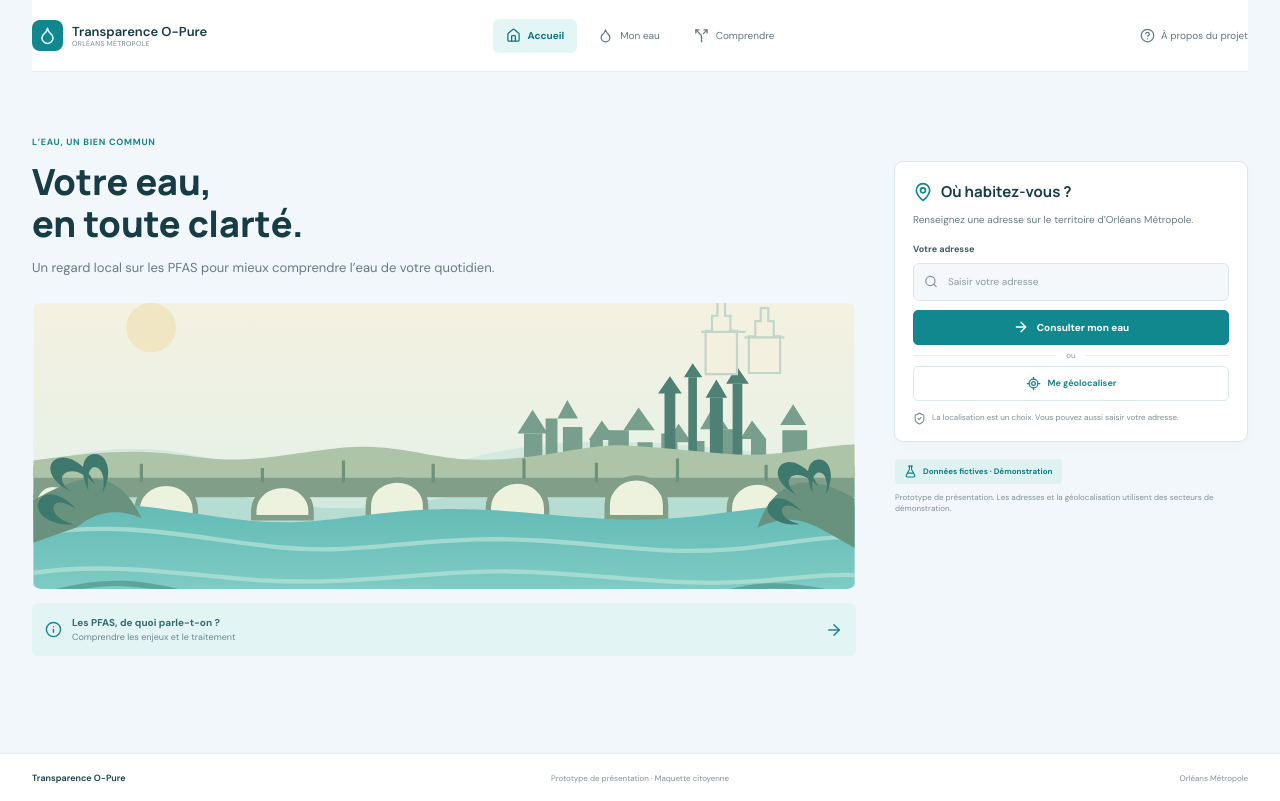
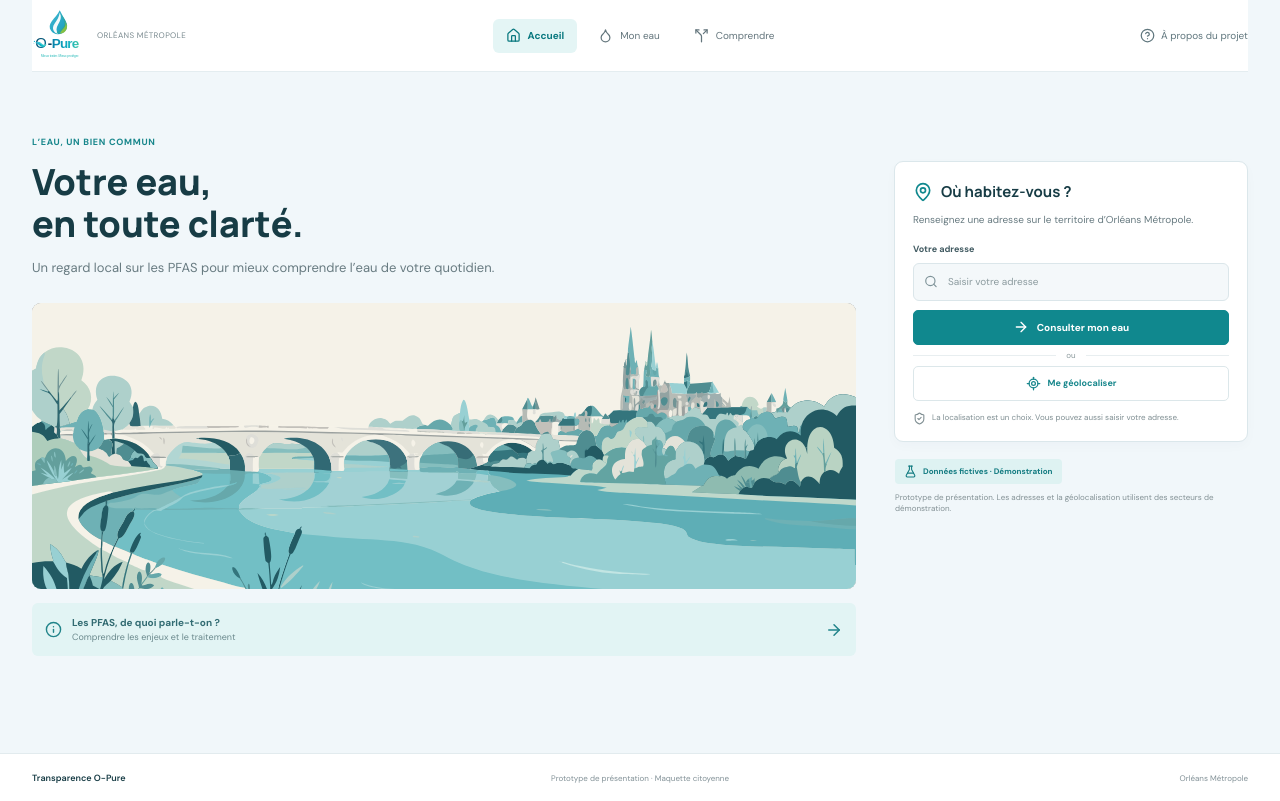
Before and after one commit to alexisdamien22/transparence_o_pure, a React (Vite) app: page / in a window 1280 px wide. Built offline with nearby package versions, Linux system fonts and the light colour scheme.

Commit message:
feat(front): refresh branding and treatment flow

```diff
--- a/index.html
+++ b/index.html
@@ -7,7 +7,7 @@
     <meta name="theme-color" content="#f1f7fa" />
     <meta name="description"
         content="Un regard local sur les PFAS pour mieux comprendre l’eau de votre quotidien à Orléans Métropole." />
-    <link rel="icon" type="image/svg+xml" href="/icon.svg" />
+    <link rel="icon" type="image/svg+xml" href="/logo_o_pure_vectoriel.svg" />
     <link rel="manifest" href="/manifest.webmanifest" />
     <link rel="preconnect" href="https://fonts.googleapis.com" />
     <link rel="preconnect" href="https://fonts.gstatic.com" crossorigin />
--- a/src/components/AppShell.jsx
+++ b/src/components/AppShell.jsx
@@ -3,9 +3,9 @@ import { ArrowRight, CircleHelp, Droplet, House, Microscope, Split, X } from 'lu
 export function AppHeader({ screen, onAbout, onNavigate }) {
   return (
     <header className="op-header">
-      <a className="op-brand" href="#accueil" onClick={(event) => { event.preventDefault(); onNavigate('home') }} aria-label="Transparence O-Pure, accueil">
-        <span className="op-brand-mark"><Droplet size={19} /></span>
-        <span><strong>Transparence O-Pure</strong><small>ORLÉANS MÉTROPOLE</small></span>
+      <a className="op-brand" href="#accueil" onClick={(event) => { event.preventDefault(); onNavigate('home') }} aria-label="O-Pure, Orléans Métropole, accueil">
+        <span className="op-brand-mark"><img src="/logo_o_pure_vectoriel.svg" alt="" /></span>
+        <span><small>ORLÉANS MÉTROPOLE</small></span>
       </a>
       <nav className="desktop-nav" aria-label="Navigation principale">
         <NavButton active={screen === 'home'} icon={House} label="Accueil" onClick={() => onNavigate('home')} />
--- a/src/figma.css
+++ b/src/figma.css
@@ -30,10 +30,10 @@ button:disabled { cursor: not-allowed; opacity: .5; }
 .op-header { width: min(100% - 56px, 1216px); height: 72px; margin: 0 auto; display: grid; grid-template-columns: 1fr auto 1fr; align-items: center; border-bottom: 1px solid #e4edf0; background: #fff; }
 .op-header::before { position: fixed; z-index: -1; top: 0; left: 0; right: 0; height: 72px; background: #fff; content: ''; }
 .op-brand { min-width: 0; display: inline-flex; align-items: center; gap: 9px; color: var(--op-ink); text-decoration: none; }
-.op-brand-mark { width: 31px; height: 31px; flex: 0 0 31px; display: grid; place-items: center; border-radius: 8px; color: #d5ffff; background: var(--op-teal); }
+.op-brand-mark { width: 56px; height: 56px; flex: 0 0 56px; display: block; }
+.op-brand-mark img { width: 100%; height: 100%; display: block; border-radius: inherit; object-fit: contain; }
 .op-brand > span:last-child { display: grid; gap: 2px; }
-.op-brand strong { font-size: 13px; line-height: 1; font-weight: 600; white-space: nowrap; }
-.op-brand small { color: #7b8b90; font-size: 7px; line-height: 1; letter-spacing: .04em; }
+.op-brand small { color: #7b8b90; font-size: 8px; line-height: 1.3; letter-spacing: .04em; white-space: nowrap; }
 .desktop-nav { display: flex; align-items: center; gap: 8px; }
 .nav-item { min-height: 34px; display: flex; align-items: center; justify-content: center; gap: 7px; padding: 0 13px; border: 0; border-radius: 6px; color: #64767d; background: transparent; font-size: 10px; cursor: pointer; transition: color .16s, background .16s; }
 .nav-item:hover { color: var(--op-teal-dark); background: #f1f9fa; }
@@ -158,11 +158,10 @@ button:disabled { cursor: not-allowed; opacity: .5; }
 .process-card h2 { margin: 9px 0 5px; color: #284950; font-family: var(--op-font-display); font-size: 12px; line-height: 1.3; font-weight: 700; }
 .process-card p { margin: 0; color: #78888d; font-size: 8px; line-height: 1.5; }
 .flow-arrow { justify-self: center; color: #3c9a9e; }
-.branch-connector { position: relative; height: 31px; margin: 0 16.7%; border-top: 1px solid #47a4a5; }
-.branch-connector::before { position: absolute; top: -1px; left: 50%; width: 1px; height: 15px; background: #47a4a5; content: ''; }
-.branch-connector span { position: absolute; top: 14px; width: 1px; height: 16px; background: #47a4a5; }
-.branch-connector span:first-child { left: 0; }.branch-connector span:last-child { right: 0; }
-.branch-connector i { position: absolute; bottom: 0; left: 0; right: 0; height: 1px; background: #47a4a5; }
+.branch-connector { height: 42px; margin: 0; }
+.branch-connector svg { width: 100%; height: 100%; display: block; overflow: visible; }
+.branch-connector path { fill: none; stroke: #47a4a5; stroke-width: 2; stroke-linecap: round; stroke-linejoin: round; vector-effect: non-scaling-stroke; }
+.branch-connector .branch-residue { stroke-dasharray: 1 4; }
 .outcome-grid { display: grid; grid-template-columns: 1fr 1fr; gap: 17px; }
 .outcome-card { min-height: 116px; display: flex; align-items: start; gap: 11px; padding: 15px; }
 .water-outcome { background: #e2f4f4; }
@@ -223,8 +222,7 @@ button:disabled { cursor: not-allowed; opacity: .5; }
   .op-header, .op-main { width: 100%; }
   .op-header { padding: 0 18px; }
   .op-main { padding: 0 16px 86px; }
-  .op-brand-mark { width: 29px; height: 29px; flex-basis: 29px; }
-  .op-brand strong { font-size: 12px; }
+  .op-brand-mark { width: 50px; height: 50px; flex-basis: 50px; }
   .home-layout { display: flex; flex-direction: column; gap: 17px; padding-top: 21px; }
   .home-story, .location-column { width: 100%; }
   .home-copy h1 { font-size: 27px; line-height: 1.15; }
--- a/src/screens/TreatmentScreen.jsx
+++ b/src/screens/TreatmentScreen.jsx
@@ -14,7 +14,14 @@ function TreatmentScreen({ onBack }) {
         <div className="process-stage"><StepCard number="03" title="Séparation / capture" description="Séparer les PFAS de l’eau et les concentrer dans des résidus." icon={MoveUpRight} /></div>
       </div>
 
-      <div className="branch-connector" aria-hidden="true"><span /><i /><span /></div>
+      <div className="branch-connector" aria-hidden="true">
+        <svg viewBox="0 0 100 42" preserveAspectRatio="none">
+          <path className="branch-water" d="M 75.35 14 H 24.65 V 39" />
+          <path className="branch-water-head" d="M 21.15 35.5 L 24.65 39 L 28.15 35.5" />
+          <path className="branch-residue" d="M 84.5 0 V 14 H 75.35 V 39" />
+          <path className="branch-residue-head" d="M 71.85 35.5 L 75.35 39 L 78.85 35.5" />
+        </svg>
+      </div>
       <div className="outcome-grid">
         <section className="outcome-card water-outcome"><span className="outcome-icon"><Droplet size={20} /></span><div><p className="card-kicker">EAU</p><h2>Contrôler et distribuer</h2><p>Contrôler la qualité de l’eau avant sa distribution. Cette voie reste distincte du traitement des résidus.</p></div></section>
         <section className="outcome-card residue-outcome"><span className="outcome-icon"><Atom size={20} /></span><div><p className="card-kicker">RÉSIDUS</p><h2>Traiter les résidus</h2><p>Orienter les résidus vers la destruction des PFAS par la solution d’ArianeGroup.</p><span className="project-caption">Voie envisagée · Projet présenté</span></div></section>
```
Also changed, not shown: public/logo_o_pure_vectoriel.svg (added), public/loire-orleans.svg, public/manifest.webmanifest.
